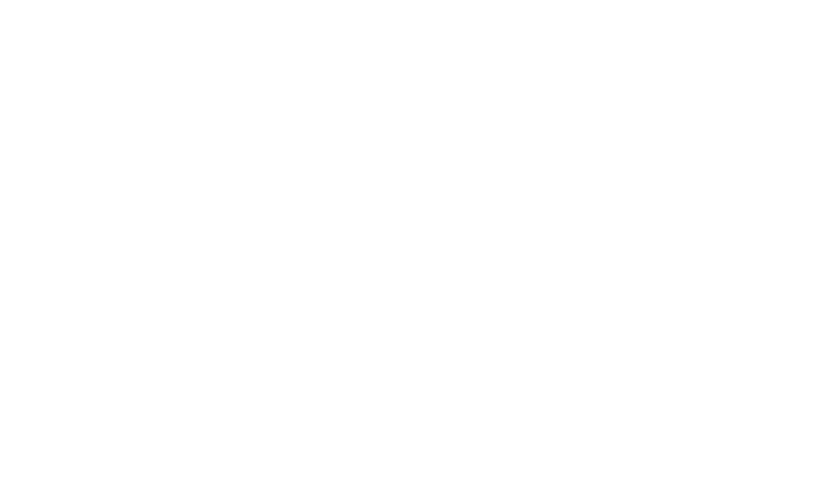
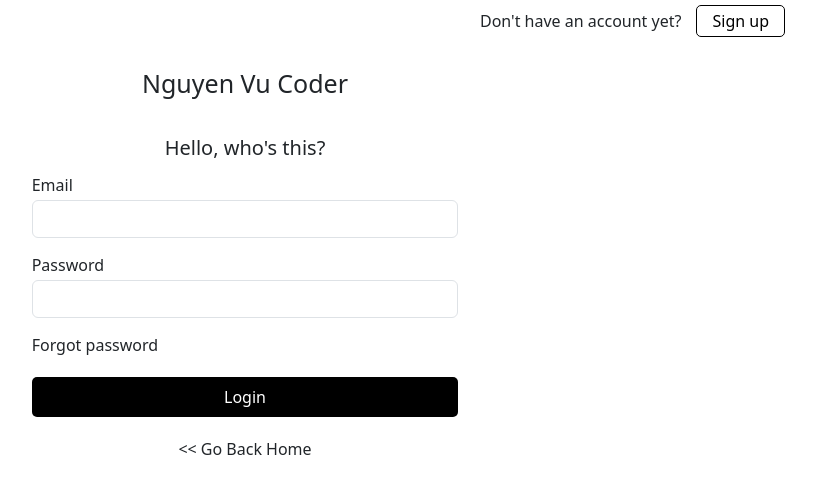
Before and after one commit to nguyenvu232901/base-react-redux, a React (Create React App) app: page /login in a window 1280 px wide. Before the commit this address had no page. Shown: the top 494 px of the page, without its empty margins (395-1211 px from the left). Built offline with nearby package versions, Linux system fonts and the light colour scheme.

Commit message:
login api

```diff
--- /dev/null
+++ b/src/Layout.js
@@ -0,0 +1,41 @@
+import { BrowserRouter, Route, Routes } from "react-router-dom";
+import User from "./components/User/User";
+import Admin from "./components/Admin/Admin";
+import HomePage from "./components/Home/HomePage";
+import DashBoard from "./components/Admin/Content/DashBoard";
+import ManageUser from "./components/Admin/Content/ManageUser";
+import Login from "./components/Auth/Login";
+import App from "./App";
+import { ToastContainer } from "react-toastify";
+
+const Layout = (props) => {
+  return (
+    <>
+      <Routes>
+        <Route path="/" element={<App />}>
+          <Route index element={<HomePage />} />
+          <Route path="/users" element={<User />} />
+        </Route>
+
+        <Route path="/admins" element={<Admin />}>
+          <Route index element={<DashBoard />} />
+          <Route path="manage-users" element={<ManageUser />} />
+        </Route>
+        <Route path="login" element={<Login />} />
+      </Routes>
+      <ToastContainer
+        position="top-right"
+        autoClose={5000}
+        hideProgressBar={false}
+        newestOnTop={false}
+        closeOnClick={false}
+        rtl={false}
+        pauseOnFocusLoss
+        draggable
+        pauseOnHover
+        theme="light"
+      />
+    </>
+  );
+};
+export default Layout;
--- /dev/null
+++ b/src/components/Auth/Login.js
@@ -0,0 +1,74 @@
+import { useState } from "react";
+import "./Login.scss";
+import { useNavigate } from "react-router-dom";
+import { postLogin } from "../../services/apiServices";
+import { toast } from "react-toastify";
+
+const Login = (props) => {
+  const [email, setEmail] = useState("");
+  const [password, setpassword] = useState("");
+  const handleLogin = async () => {
+    //validate
+
+    //submit api
+    let data = await postLogin(email, password);
+    if (data && +data.EC === 0) {
+      toast.success(data.EM);
+      navigate("/");
+    }
+
+    if (data && +data.EC !== 0) {
+      toast.error(data.EM);
+    }
+    // console.log(">>check login: ", data);
+  };
+  const navigate = useNavigate();
+  return (
+    <div className="login-container ">
+      <div className="header">
+        <span>Don't have an account yet?</span>
+        <button>Sign up</button>
+      </div>
+      <div className="title col-4 mx-auto">Nguyen Vu Coder</div>
+      <div className="welcome col-4 mx-auto">Hello, who's this?</div>
+      <div className="content-form col-4 mx-auto">
+        <div className="form-group">
+          <label htmlFor="Email">Email</label>
+          <input
+            type={"email"}
+            className="form-control"
+            value={email}
+            onChange={(e) => setEmail(e.target.value)}
+          />
+        </div>
+        <div className="form-group">
+          <label htmlFor="Password">Password</label>
+          <input
+            type={"password"}
+            className="form-control"
+            value={password}
+            onChange={(e) => setpassword(e.target.value)}
+          />
+        </div>
+        <span className="forgot-password">Forgot password</span>
+        <div>
+          <button className="btn-submit" onClick={() => handleLogin()}>
+            Login
+          </button>
+        </div>
+        <div className="back text-center">
+          <span
+            onClick={() => {
+              navigate("/");
+            }}
+          >
+            {" "}
+            &#60;&#60; Go Back Home
+          </span>
+        </div>
+      </div>
+    </div>
+  );
+};
+
+export default Login;
--- /dev/null
+++ b/src/components/Auth/Login.scss
@@ -0,0 +1,50 @@
+.login-container {
+  .header {
+    height: 45px;
+    text-align: right;
+    padding: 5px 100px 0;
+
+    button {
+      padding: 3px 15px;
+      margin-left: 15px;
+      border-radius: 5px;
+      background: white;
+      border: 1px solid;
+
+      &:hover {
+        color: white;
+        background: black;
+      }
+    }
+  }
+  .title {
+    font-size: 25px;
+    padding: 20px 0;
+    text-align: center;
+  }
+  .welcome {
+    font-size: 20px;
+    padding: 10px 0;
+    text-align: center;
+  }
+  .content-form {
+    input {
+      margin-bottom: 15px;
+      margin-top: 3px;
+    }
+    button {
+      width: 100%;
+      height: 40px;
+      border: none;
+      margin: 20px 0;
+      border-radius: 5px;
+      color: white;
+      background-color: black;
+    }
+    .back {
+      span {
+        cursor: pointer;
+      }
+    }
+  }
+}
--- a/src/index.js
+++ b/src/index.js
@@ -2,32 +2,18 @@
 import ReactDOM from "react-dom/client";
 import { Provider } from "react-redux";
 import store from "./redux/store";
-import App from "./App";
 import reportWebVitals from "./reportWebVitals";
 import "bootstrap/dist/css/bootstrap.min.css";
 import { BrowserRouter, Route, Routes } from "react-router-dom";
-import User from "./components/User/User";
-import Admin from "./components/Admin/Admin";
-import HomePage from "./components/Home/HomePage";
-import DashBoard from "./components/Admin/Content/DashBoard";
-import ManageUser from "./components/Admin/Content/ManageUser";
+
+import Layout from "./Layout";
 
 const root = ReactDOM.createRoot(document.getElementById("root"));
 root.render(
   <Provider store={store}>
     {/* <React.StrictMode> */}
     <BrowserRouter>
-      <Routes>
-        <Route path="/" element={<App />}>
-          <Route index element={<HomePage />} />
-          <Route path="/users" element={<User />} />
-        </Route>
-
-        <Route path="/admins" element={<Admin />}>
-          <Route index element={<DashBoard />} />
-          <Route path="manage-users" element={<ManageUser />} />
-        </Route>
-      </Routes>
+      <Layout />
     </BrowserRouter>
     {/* </React.StrictMode> */}
   </Provider>
--- a/src/services/apiServices.js
+++ b/src/services/apiServices.js
@@ -37,10 +37,19 @@
   return axios.get(`api/v1/participant?page=${page}&limit=${limit}`);
 };
 
+//paginate user
+const postLogin = (userEmail, userPassword) => {
+  return axios.post(`api/v1/login`, {
+    email: userEmail,
+    password: userPassword,
+  });
+};
+
 export {
   postCreateNewUser,
   getAllUsers,
   putUpdateUser,
   deleteUsers,
   getUserWithPaginate,
+  postLogin,
 };
```
Also changed, not shown: src/components/Header/Header.js (+9 -2 lines).
